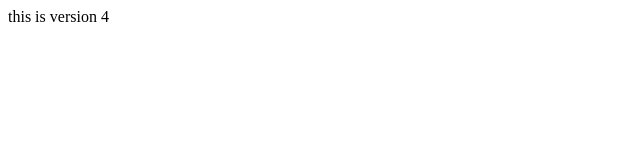
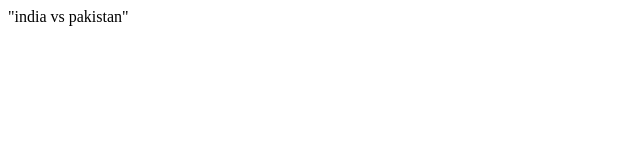
Before and after one commit to anshkapoor5100/myrepo, a plain HTML site: page index.html in a window 1280 px wide. Shown: the full height of the page, 0-640 px from the left. Drawn offline with Linux system fonts and the light colour scheme.

Commit message:
india vs pak

```diff
--- a/index.html
+++ b/index.html
@@ -6,6 +6,6 @@
     <title>Document</title>
 </head>
 <body>
-    this is version 4
+    "india vs pakistan"
 </body>
 </html>
```
